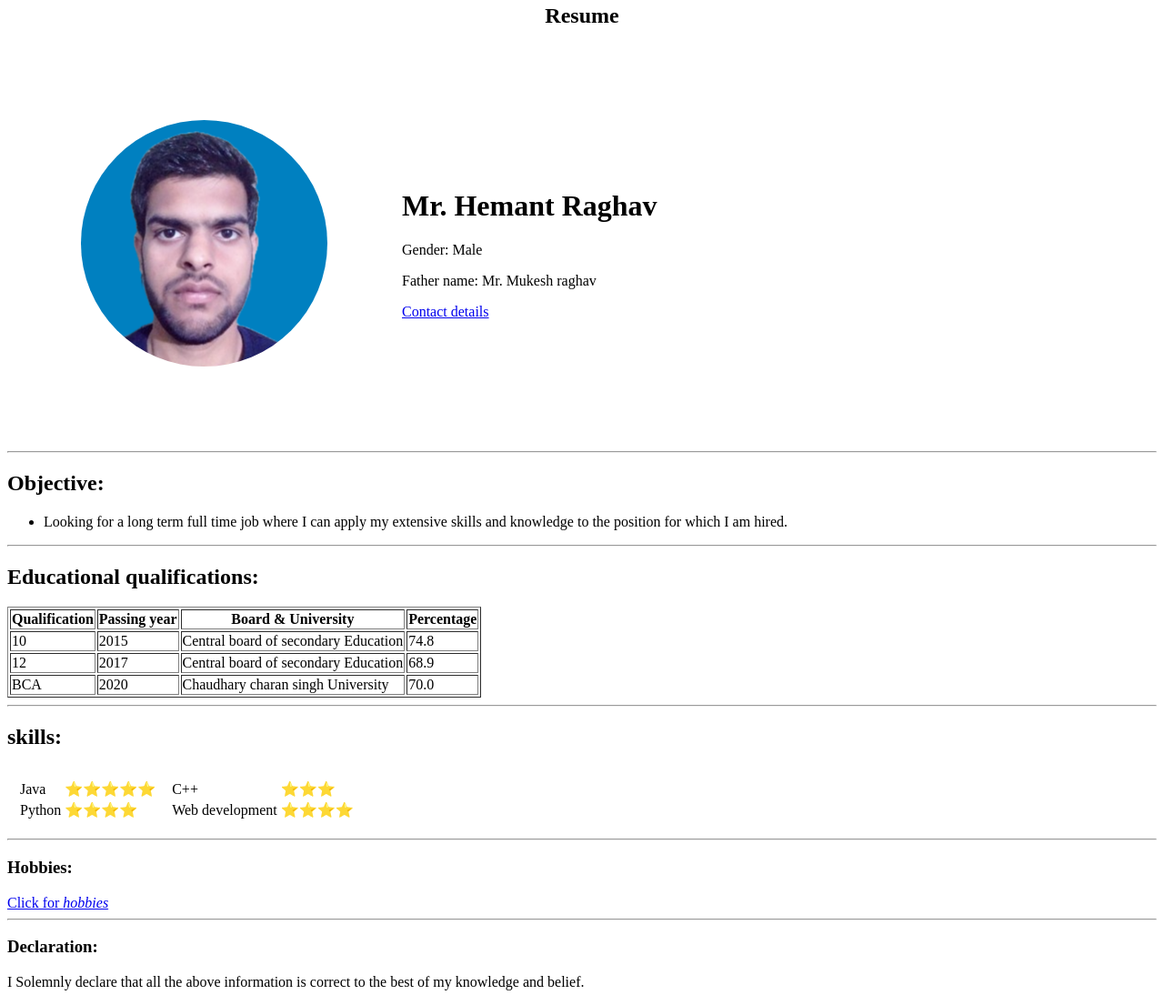
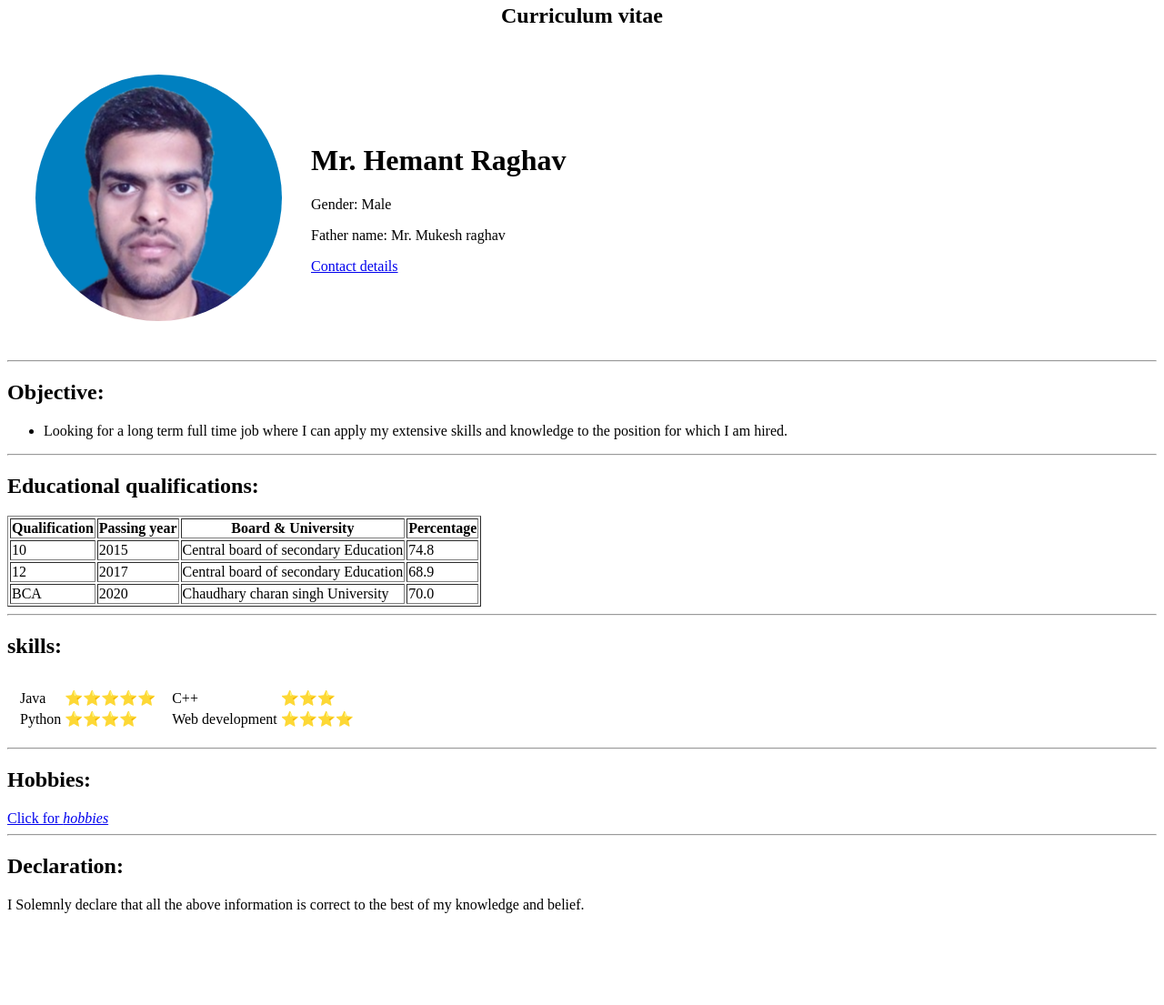
Before and after one commit to Hemant-1998/cv, a plain HTML site: page index.html in a window 1280 px wide. Shown: the part 16-1121 px from the top of the page at 91% size. After the commit the page ends 1036 px from the top, so only its background shows below. Drawn offline with Linux system fonts and the light colour scheme.

Commit message:
Add files via upload

```diff
--- a/index.html
+++ b/index.html
@@ -4,11 +4,14 @@
 <head>
   <meta charset="utf-8">
   <title>Hemant personal site</title>
+  <!-- Internal CSS-->
+  <link rel="stylesheet" href="css/styles.css">
 </head>
 
 <body>
-  <h2 align="center">Resume</h2>
-  <table cellspacing="80">
+  <!--Inline Css-->
+  <h2 class="topic" align="center">Curriculum vitae</h2>
+  <table cellspacing="30">
     <tbody>
       <tr>
         <td><img src="images\mypic.png" /></td>
@@ -60,7 +63,7 @@
   </table>
   <hr>
   <h2>skills:</h2>
-  <table cellspacing="10" >
+  <table cellspacing="10">
     <tr>
       <td>
         <!-- Nested tables for create layout-->
@@ -90,10 +93,10 @@
     </tr>
   </table>
   <hr>
-  <h3>Hobbies:</h3>
+  <h2>Hobbies:</h2>
   <a href="Hobbies.html">Click for <em>hobbies</em></a>
   <hr>
-  <h3>Declaration:</h3>
+  <h2>Declaration:</h2>
   <p>I Solemnly declare that all the above information is correct to the best of my knowledge and belief.</p>
 </body>
 
```
